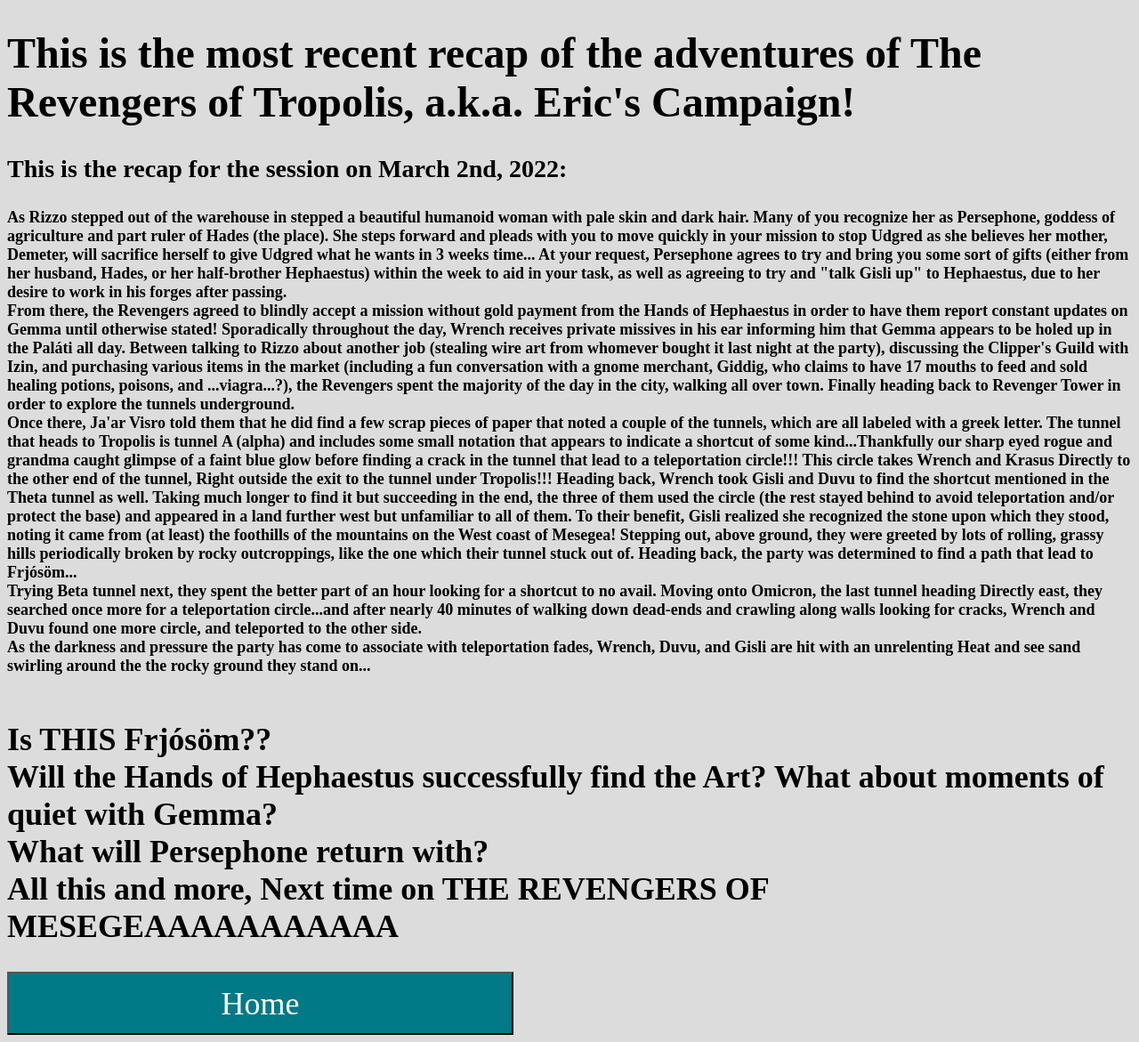
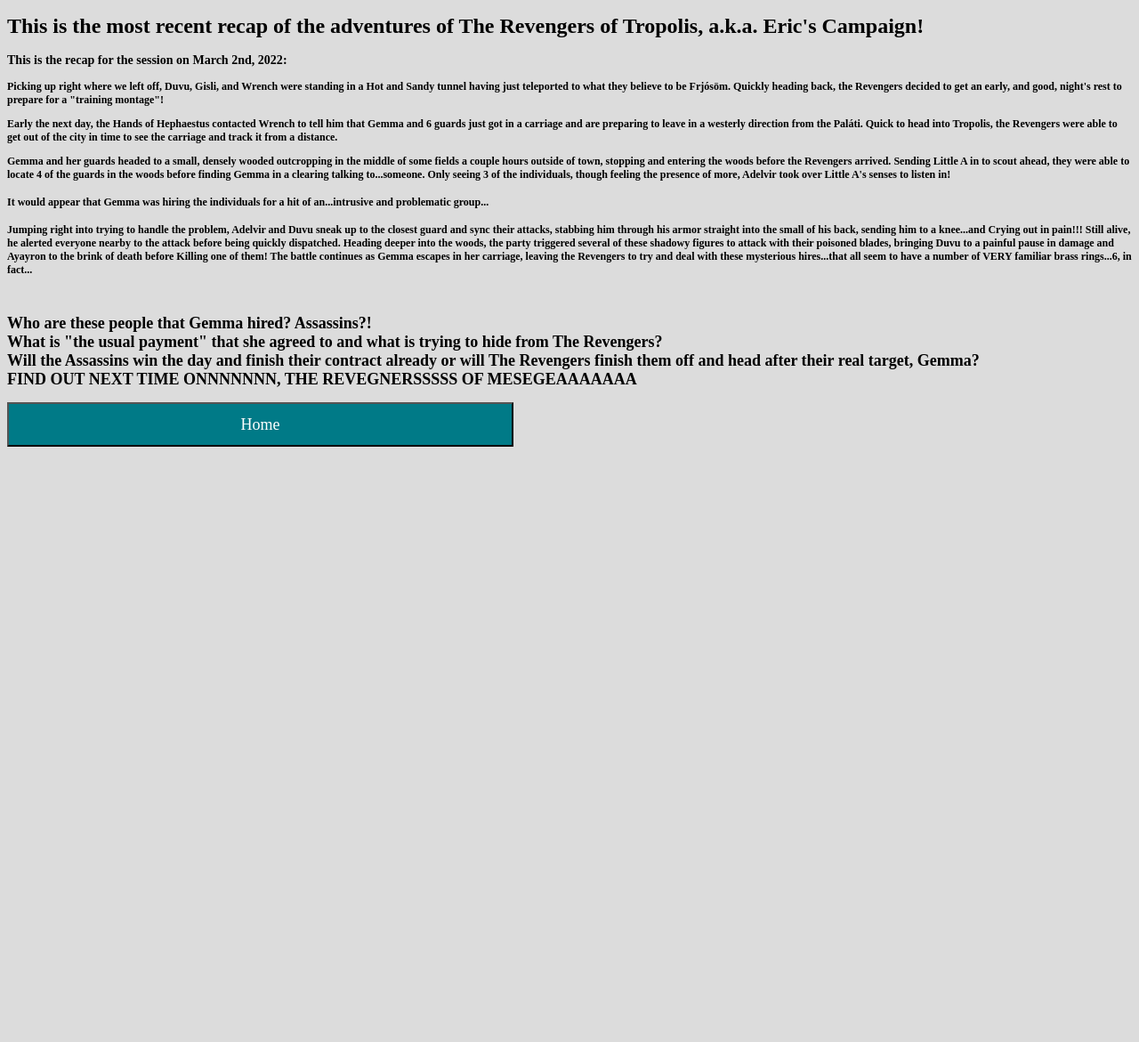
Before and after one commit to TheDiemer/resumeSite, a Flask app: page /last in a window 1280 px wide. Shown: the whole page at 89% size. After the commit the page ends 502 px from the top, so only its background shows below. Run offline with Flask 2, Linux system fonts and the light colour scheme.

Commit message:
feat(recap and sessions): moved last recap to sessions and added new recap!

```diff
--- a/dnd/templates/recap.html
+++ b/dnd/templates/recap.html
@@ -5,22 +5,32 @@
         <meta charset=utf-8 name="viewport" content="width=device-width, initial-scale=1.0">
         <link rel="stylesheet" href="{{ url_for('static', filename='css/details.css') }}">
     </head>
-    <body>
+    <body style="font-size:0.75em;">
         <h1>This is the most recent recap of the adventures of The Revengers of Tropolis, a.k.a. Eric's Campaign!</h1>
         <h3>This is the recap for the session on March 2nd, 2022:</h3>
-        <p style="font-size:0.75em;">
-	    <a>As Rizzo stepped out of the warehouse in stepped a beautiful humanoid woman with pale skin and dark hair. Many of you recognize her as Persephone, goddess of agriculture and part ruler of Hades (the place). She steps forward and pleads with you to move quickly in your mission to stop Udgred as she believes her mother, Demeter, will sacrifice herself to give Udgred what he wants in 3 weeks time... At your request, Persephone agrees to try and bring you some sort of gifts (either from her husband, Hades, or her half-brother Hephaestus) within the week to aid in your task, as well as agreeing to try and "talk Gisli up" to Hephaestus, due to her desire to work in his forges after passing.</a><br>
-	    <a>From there, the Revengers agreed to blindly accept a mission without gold payment from the Hands of Hephaestus in order to have them report constant updates on Gemma until otherwise stated! Sporadically throughout the day, Wrench receives private missives in his ear informing him that Gemma appears to be holed up in the Paláti all day. Between talking to Rizzo about another job (stealing wire art from whomever bought it last night at the party), discussing the Clipper's Guild with Izin, and purchasing various items in the market (including a fun conversation with a gnome merchant, Giddig, who claims to have 17 mouths to feed and sold healing potions, poisons, and ...viagra...?), the Revengers spent the majority of the day in the city, walking all over town. Finally heading back to Revenger Tower in order to explore the tunnels underground.</a><br>
-	    <a>Once there, Ja'ar Visro told them that he did find a few scrap pieces of paper that noted a couple of the tunnels, which are all labeled with a greek letter. The tunnel that heads to Tropolis is tunnel Α (alpha) and includes some small notation that appears to indicate a shortcut of some kind...Thankfully our sharp eyed rogue and grandma caught glimpse of a faint blue glow before finding a crack in the tunnel that lead to a teleportation circle!!! This circle takes Wrench and Krasus Directly to the other end of the tunnel, Right outside the exit to the tunnel under Tropolis!!! Heading back, Wrench took Gisli and Duvu to find the shortcut mentioned in the Theta tunnel as well. Taking much longer to find it but succeeding in the end, the three of them used the circle (the rest stayed behind to avoid teleportation and/or protect the base) and appeared in a land further west but unfamiliar to all of them. To their benefit, Gisli realized she recognized the stone upon which they stood, noting it came from (at least) the foothills of the mountains on the West coast of Mesegea! Stepping out, above ground, they were greeted by lots of rolling, grassy hills periodically broken by rocky outcroppings, like the one which their tunnel stuck out of. Heading back, the party was determined to find a path that lead to Frjósöm...</a><br>
-	    <a>Trying Beta tunnel next, they spent the better part of an hour looking for a shortcut to no avail. Moving onto Omicron, the last tunnel heading Directly east, they searched once more for a teleportation circle...and after nearly 40 minutes of walking down dead-ends and crawling along walls looking for cracks, Wrench and Duvu found one more circle, and teleported to the other side.</a><br>
-	    <a>As the darkness and pressure the party has come to associate with teleportation fades, Wrench, Duvu, and Gisli are hit with an unrelenting Heat and see sand swirling around the the rocky ground they stand on...</a><br>
-            <br>
-        </p>
+        <p>
+		<a>Picking up right where we left off, Duvu, Gisli, and Wrench were standing in a Hot and Sandy tunnel having just teleported to what they believe to be Frjósöm.</a>
+		<a>Quickly heading back, the Revengers decided to get an early, and good, night's rest to prepare for a "training montage"!</a>
+	</p><p>
+		<a>Early the next day, the Hands of Hephaestus contacted Wrench to tell him that Gemma and 6 guards just got in a carriage and are preparing to leave in a westerly direction from the Paláti.</a>
+		<a>Quick to head into Tropolis, the Revengers were able to get out of the city in time to see the carriage and track it from a distance.</a>
+	</p><p>
+		<a>Gemma and her guards headed to a small, densely wooded outcropping in the middle of some fields a couple hours outside of town, stopping and entering the woods before the Revengers arrived.</a>
+		<a>Sending Little A in to scout ahead, they were able to locate 4 of the guards in the woods before finding Gemma in a clearing talking to...someone.</a>
+		<a>Only seeing 3 of the individuals, though feeling the presence of more, Adelvir took over Little A's senses to listen in!</a>
+	</p><p>
+		<h4>It would appear that Gemma was hiring the individuals for a hit of an...intrusive and problematic group...</h4>
+	</p><p>
+		<a>Jumping right into trying to handle the problem, Adelvir and Duvu sneak up to the closest guard and sync their attacks, stabbing him through his armor straight into the small of his back, sending him to a knee...and Crying out in pain!!! Still alive, he alerted everyone nearby to the attack before being quickly dispatched.</a>
+		<a>Heading deeper into the woods, the party triggered several of these shadowy figures to attack with their poisoned blades, bringing Duvu to a painful pause in damage and Ayayron to the brink of death before Killing one of them!</a>
+		<a>The battle continues as Gemma escapes in her carriage, leaving the Revengers to try and deal with these mysterious hires...that all seem to have a number of VERY familiar brass rings...6, in fact...</a>
+	</p>
+        <br>
 	<p>
-	    <h2>Is THIS Frjósöm??<br>
-	    Will the Hands of Hephaestus successfully find the Art? What about moments of quiet with Gemma?<br>
-	    What will Persephone return with?<br>
-	    All this and more, Next time on THE REVENGERS OF MESEGEAAAAAAAAAAA</h2>
+		<h2>Who are these people that Gemma hired? Assassins?!<br>
+		What is "the usual payment" that she agreed to and what is trying to hide from The Revengers?<br>
+		Will the Assassins win the day and finish their contract already or will The Revengers finish them off and head after their real target, Gemma?<br>
+		FIND OUT NEXT TIME ONNNNNNN, THE REVEGNERSSSSS OF MESEGEAAAAAAA</h2>
 	</p>
 	<button class="button" id="home" onclick="window.location.href = '/dnd/'" onmouseover="" style="cursor: pointer;">Home</button>
     </body>
```
Also changed, not shown: dnd/templates/sessions.html (+10 -0 lines).
